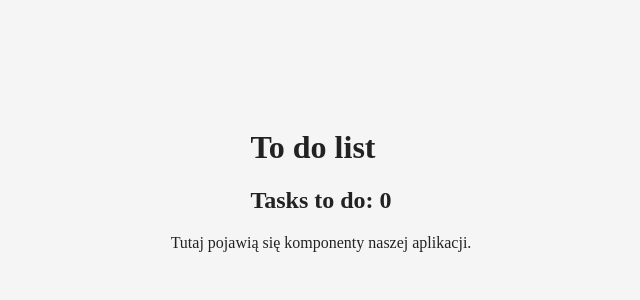
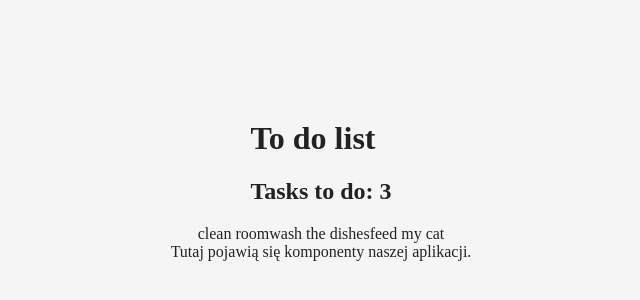
Before and after one commit to galdranorn/webpack-to-do-app, a React app: page / in a window 1280 px wide. Shown: the part 228-528 px from the top of the page, without its empty margins (327-967 px from the left). Built offline with nearby package versions, Linux system fonts and the light colour scheme.

Commit message:
Add base TodoList logic; need to change to presentation component

```diff
--- a/src/components/Title.js
+++ b/src/components/Title.js
@@ -1,12 +1,6 @@
 import React from 'react';
 
 class Title extends React.Component {
-    /*constructor(props){
-        super(props);
-        this.state = {
-            data: []
-        };
-    }*/
     render() {
         return (
             <div className="title">
--- a/src/components/TodoList.js
+++ b/src/components/TodoList.js
@@ -0,0 +1,18 @@
+import React from 'react';
+import style from './TodoList.css';
+
+class TodoList extends React.Component {
+
+    render() {
+        return (
+            <div className={style.TodoList}>
+                {this.props.item[0].text}
+                {this.props.item[1].text}
+                {this.props.item[2].text}
+            </div>
+        );
+
+    }
+}
+
+export default TodoList;
--- a/src/containers/App.js
+++ b/src/containers/App.js
@@ -1,6 +1,7 @@
 import React from 'react';
 import uuid from 'uuid';
 import Title from '../components/Title';
+import TodoList from '../components/TodoList'
 import style from './App.css';
 
 
@@ -8,13 +9,26 @@ class App extends React.Component {
     constructor(props){
         super(props);
         this.state = {
-            data: []
+            data: [
+                {
+                    id: 1,
+                    text: 'clean room'
+                },
+                {
+                    id: 2,
+                    text: 'wash the dishes'
+                },
+                {
+                    id: 3,
+                    text: 'feed my cat'
+                }
+            ]
         };
     }
     addTodo(val){
         const todo = {
-            text: val,
             id: uuid.v4(),
+            text: val
         };
         const data = [...this.state.data, todo];
         this.setState({data});
@@ -27,6 +41,7 @@ class App extends React.Component {
         return (
             <div className={style.TodoApp}>
                 <Title item={this.state.data}/>
+                <TodoList item={this.state.data} remove={this.removeTodo}/>
                 Tutaj pojawią się komponenty naszej aplikacji.
             </div>
         );
```
Also changed, not shown: src/components/TodoList.css (added), 1 other file (tests, documents, lock files or other folders).
